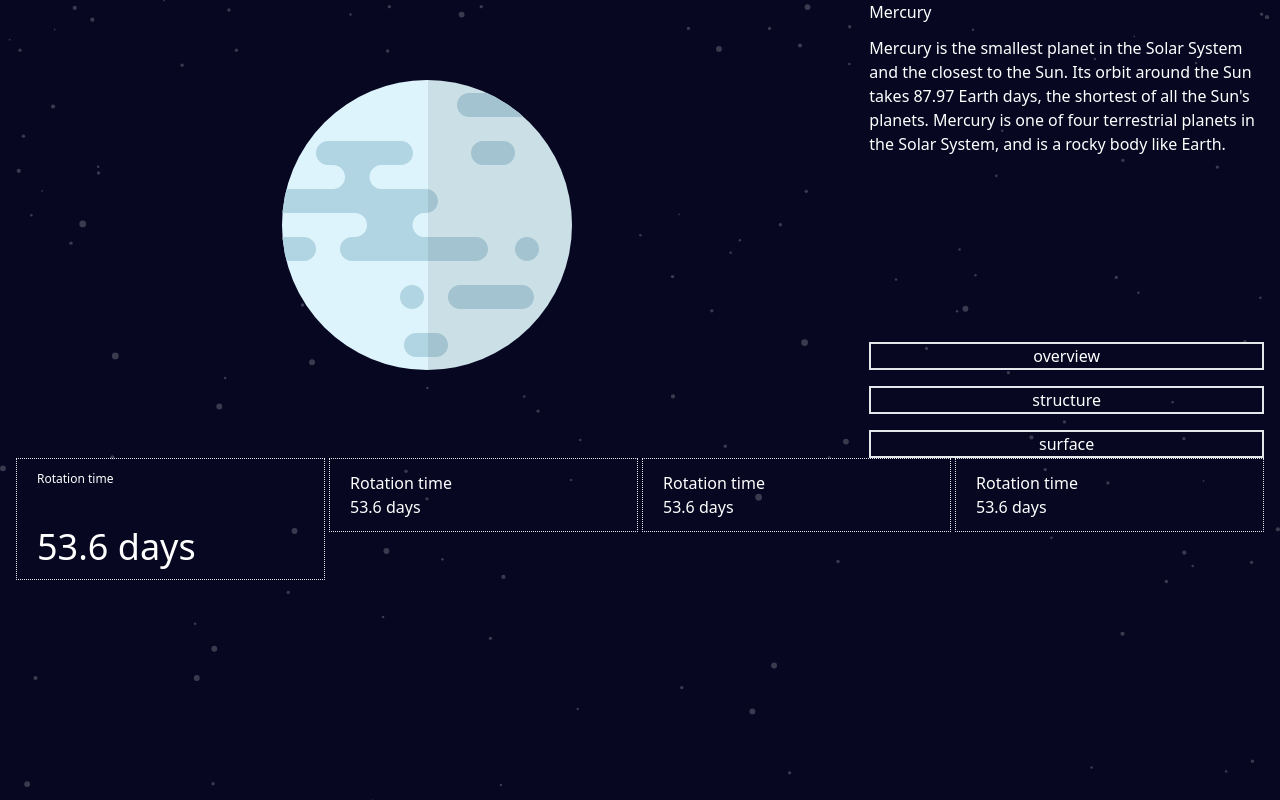
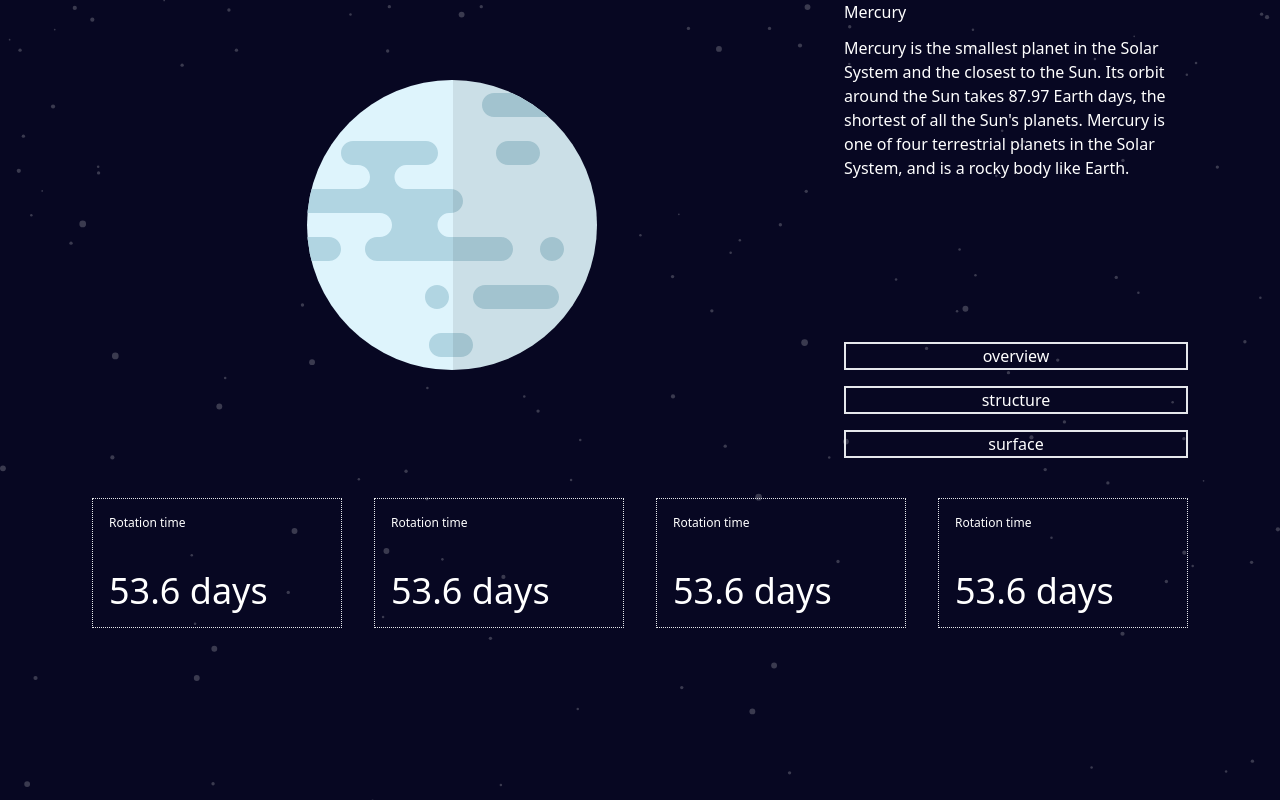
Before and after one commit to sphnikola/planet-fact-site, a React (Vite) app: page / in a window 1280 px wide. Built offline with nearby package versions, Linux system fonts and the light colour scheme.

Commit message:
Add footer layout for lg screen

```diff
--- a/src/App.jsx
+++ b/src/App.jsx
@@ -4,7 +4,7 @@ function App() {
   console.log(data[0].name);
   return (
     <>
-      <main className="grid px-4 gap-y-8 md:grid-cols-2 md:gap-x-8 lg:grid-cols-3 lg:grid-rows-auto ">
+      <main className="grid px-4 gap-y-8 md:grid-cols-2 md:gap-x-8 lg:grid-cols-3 lg:grid-rows-auto md:px-7 lg:max-w-6xl lg:mx-auto">
         <section className="text-white md:col-start-2  lg:col-start-3 lg:row-start-2">
           <nav className="md:hidden">
             <ul className="flex justify-between gap-x-4">
@@ -46,30 +46,30 @@ function App() {
           <p>{data[0].overview.content}</p>
         </section>
       </main>
-      <footer className="px-4">
-        <section className=" text-white flex flex-col gap-y-3 md:grid md:grid-cols-12 md:gap-x-1">
+      <footer className="px-4 md:px-7 lg:max-w-6xl lg:mx-auto mt-10">
+        <section className=" text-white flex flex-col gap-y-3 md:grid md:grid-cols-12 md:gap-x-1 lg:gap-x-8">
           <div className="md:col-start-1 md:col-end-4">
-            <div className="py-3 px-5 border-[1px] border-dotted flex justify-between md:flex-col md:gap-y-10">
+            <div className="py-3 px-5 border-[1px] border-dotted flex justify-between md:flex-col  lg:gap-y-10 lg:p-4">
               <h3 className="text-xs">Rotation time</h3>
               <p className=" text-4xl">53.6 days</p>
             </div>
           </div>
           <div className="md:col-start-4 md:col-end-7">
-            <div className="py-3 px-5 border-[1px] border-dotted flex justify-between md:flex-col">
-              <h3>Rotation time</h3>
-              <p>53.6 days</p>
+            <div className="py-3 px-5 border-[1px] border-dotted flex justify-between md:flex-col lg:gap-y-10 lg:p-4">
+              <h3 className="text-xs">Rotation time</h3>
+              <p className=" text-4xl">53.6 days</p>
             </div>
           </div>
           <div className="md:col-start-7 md:col-end-10">
-            <div className="py-3 px-5 border-[1px] border-dotted flex justify-between md:flex-col">
-              <h3>Rotation time</h3>
-              <p>53.6 days</p>
+            <div className="py-3 px-5 border-[1px] border-dotted flex justify-between md:flex-col lg:gap-y-10 lg:p-4">
+              <h3 className="text-xs">Rotation time</h3>
+              <p className=" text-4xl">53.6 days</p>
             </div>
           </div>
           <div className="md:col-start-10 md:col-end-13">
-            <div className="py-3 px-5 border-[1px] border-dotted flex justify-between md:flex-col">
-              <h3>Rotation time</h3>
-              <p>53.6 days</p>
+            <div className="py-3 px-5 border-[1px] border-dotted flex justify-between md:flex-col lg:gap-y-10 lg:p-4">
+              <h3 className=" text-xs">Rotation time</h3>
+              <p className=" text-4xl">53.6 days</p>
             </div>
           </div>
         </section>
```
